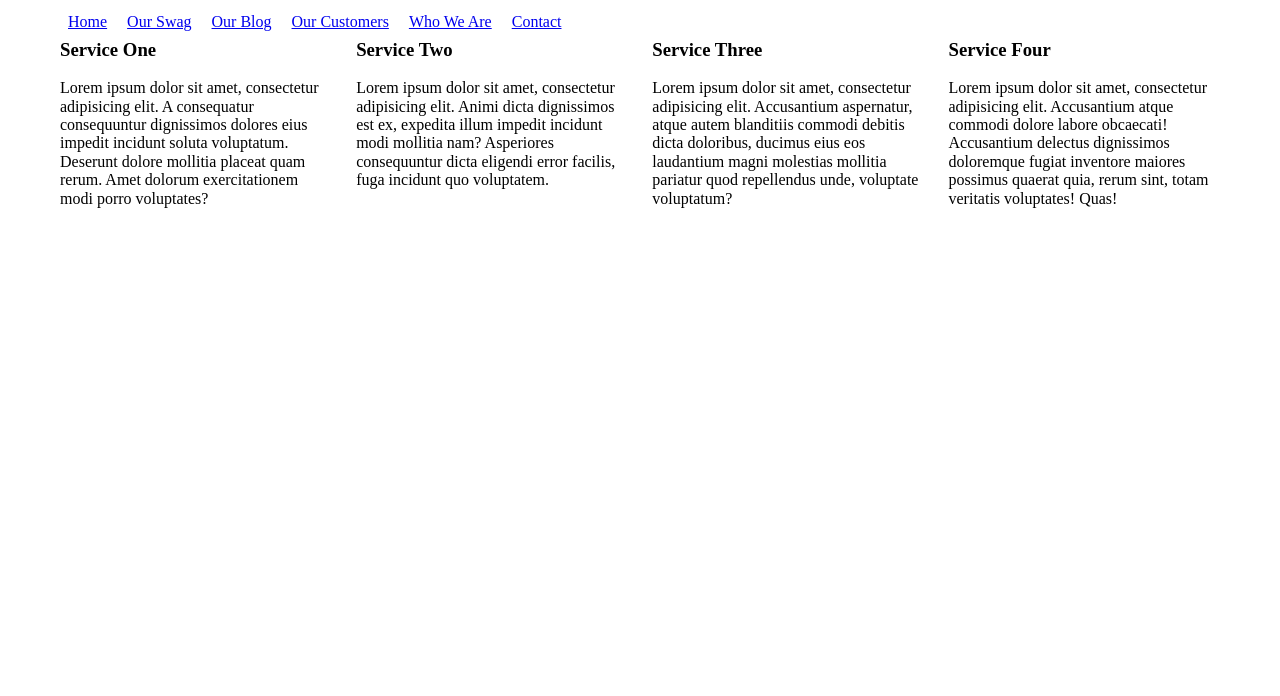
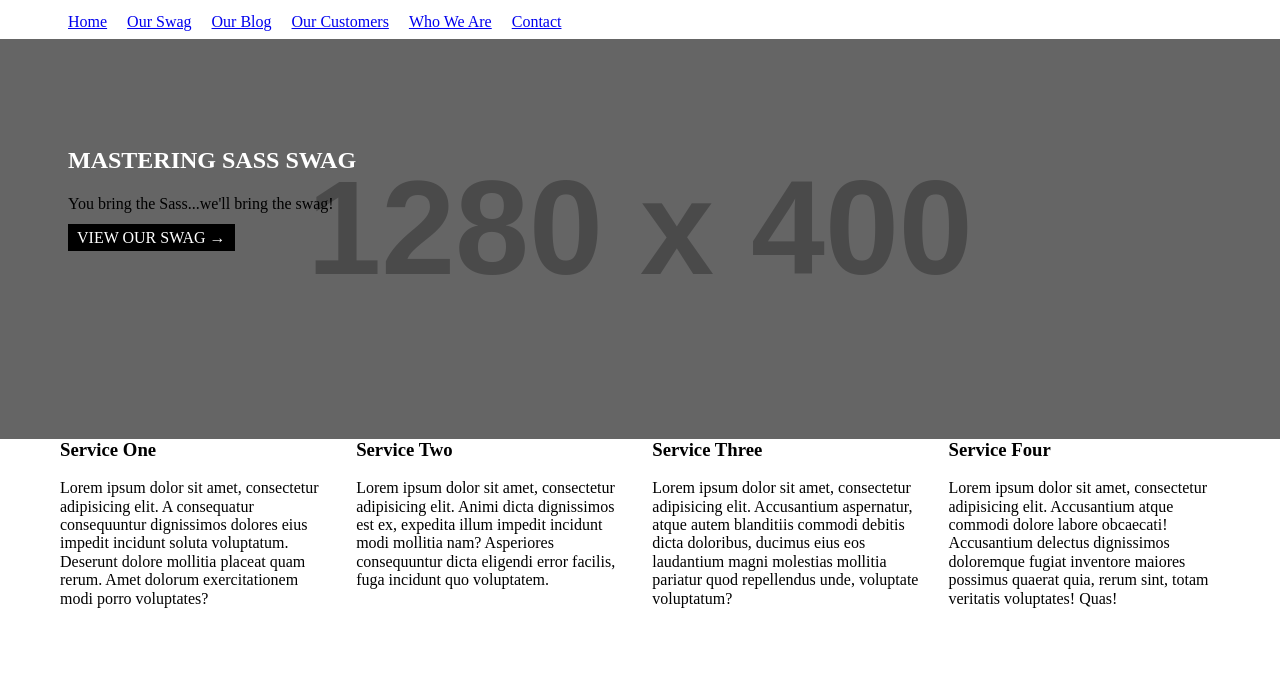
Before and after one commit to kangleyu/mastering-sass, a website: page index.html in a window 1280 px wide. Shown: the part 104-800 px from the top of the page. Drawn offline with nearby package versions, Linux system fonts and the light colour scheme; placeholder pictures from the web are drawn by us; files whose address does not match are found by name.

Commit message:
add image banner

```diff
--- /dev/null
+++ b/assets/scss/components/_image-banner.scss
@@ -0,0 +1,36 @@
+$image-banner: (
+    height: 400px,
+    overlay-color: hsla(0, 0%, 0%, 0.5)
+) !default;
+
+.image-banner {
+  background-position: center center;
+  background-repeat: no-repeat;
+  background-size: cover;
+
+  &-overlay {
+    height: get($image-banner, height) / 2;
+    background-color: get($image-banner, overlay-color);
+
+    @include bp(large) {
+        height: get($image-banner, height);
+    }
+  }
+
+  &-caption {
+    @include container;
+    @include media-container($spacing / 2);
+    @include bp(large) {
+      position: relative;
+      top: get($image-banner, height) / 4;
+    }
+
+    &-title {
+      @include media-title(white);
+    }
+  }
+
+  &-button {
+    @include media-button(none);
+  }
+}
--- a/assets/scss/style.scss
+++ b/assets/scss/style.scss
@@ -26,6 +26,11 @@ $cart: (
   transition-speed: 350ms
 );
 
+$image-banner: (
+  height: 400px,
+  overlay-color: hsla(0, 0%, 0%, 0.5)
+);
+
 // overrides for ionicons
 $ionicons-font-path: "fonts/ionicons";
 
@@ -38,6 +43,7 @@ $ionicons-font-path: "fonts/ionicons";
 @import "components/top-nav.scss";
 @import "components/main-header.scss";
 @import "components/main-nav.scss";
+@import "components/image-banner.scss";
 @import "components/search.scss";
 @import "components/cart.scss";
 @import "components/footer.scss";
--- a/index.html
+++ b/index.html
@@ -224,6 +224,21 @@
   </div>
   <!-- END .cart -->
 
+  <!-- BEGIN .image-banner -->
+  <div class="image-banner" style="background-image: url('http://placehold.it/1280x400');">
+    <div class="image-banner-overlay">
+      <div class="image-banner-caption">
+        <h2 class="image-banner-caption-title">
+          Mastering Sass Swag
+        </h2>
+        <p class="image-banner-caption-body">
+          You bring the Sass...we'll bring the swag!
+        </p>
+        <a href="#products" class="image-banner-button">View our Swag &rarr;</a>
+      </div>
+    </div>
+  </div>
+  <!-- END .image-banner -->
   <main class="container">
     <section class="services container">
       <article class="col-12 col-6-small col-3-large">
```
Also changed, not shown: assets/css/style.css, 1 other file.
